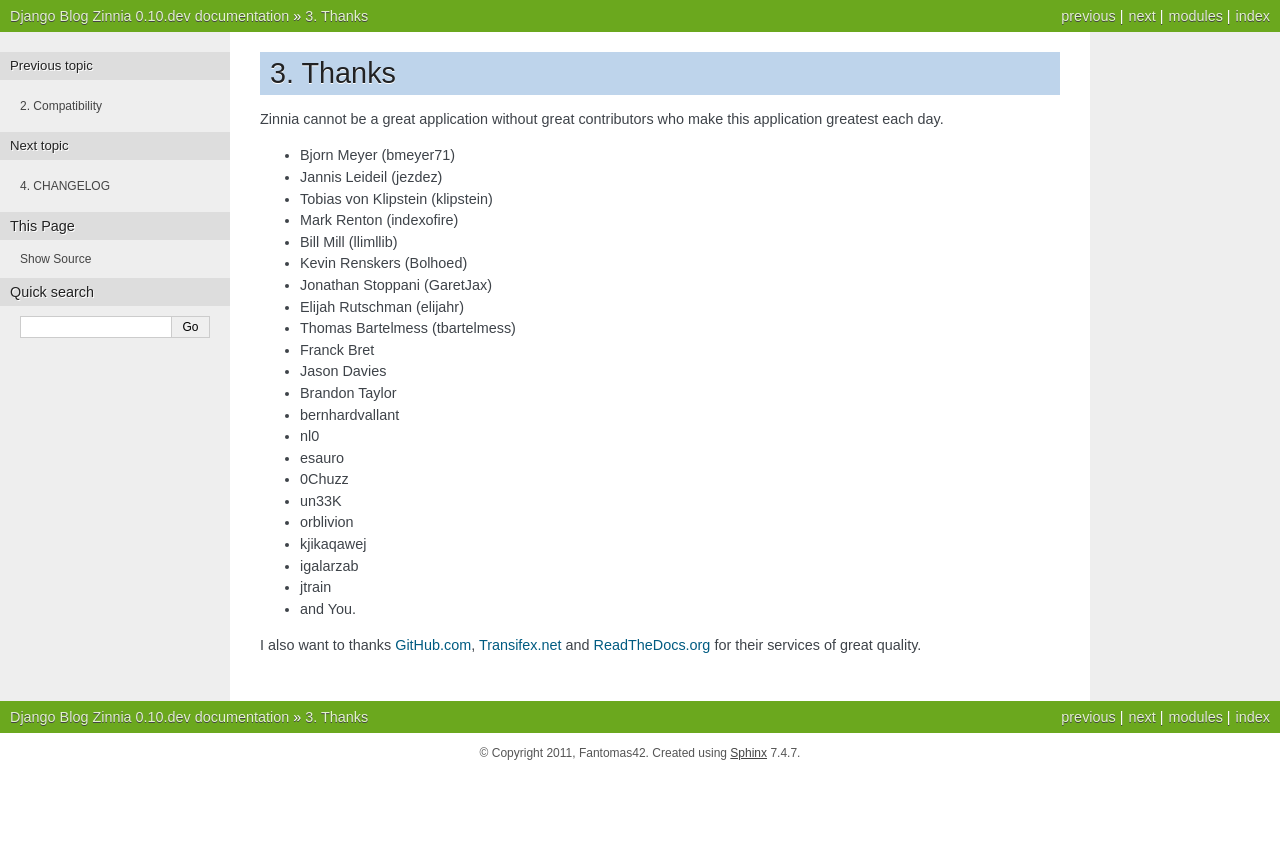
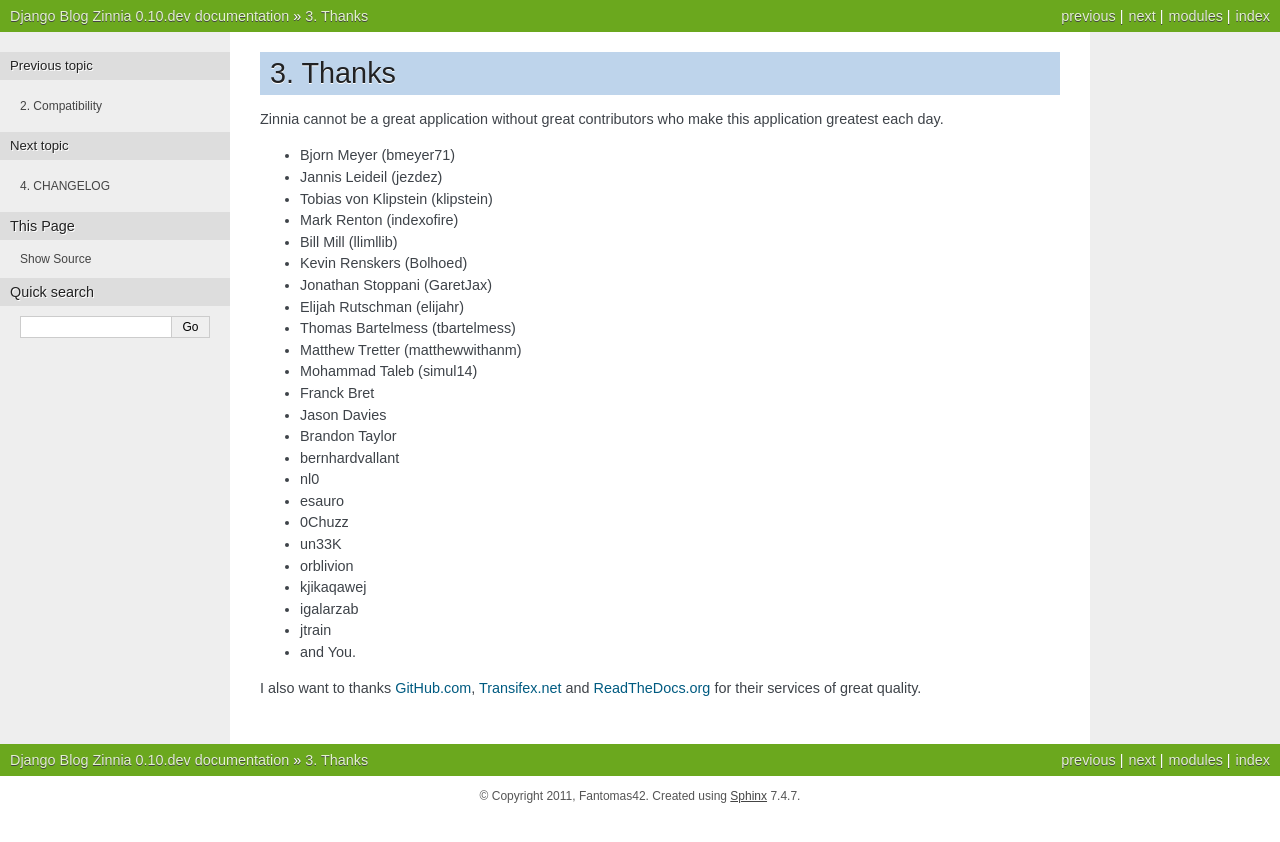
Before and after one commit to Fantomas42/django-blog-zinnia, a Sphinx documentation site: the page built from docs/thanks.rst, in a window 1280 px wide. Shown: the top 842 px of the page. Built offline with Sphinx 7.4.7, drawn with Linux system fonts in a browser that asks for light colours.

Commit message:
cleaning tests/feeds.py and updating thanks

```diff
--- a/docs/thanks.rst
+++ b/docs/thanks.rst
@@ -14,6 +14,8 @@ this application greatest each day.
 * Jonathan Stoppani (GaretJax)
 * Elijah Rutschman (elijahr)
 * Thomas Bartelmess (tbartelmess)
+* Matthew Tretter (matthewwithanm)
+* Mohammad Taleb (simul14)
 * Franck Bret
 * Jason Davies
 * Brandon Taylor
```
Also changed, not shown: 1 other file.
